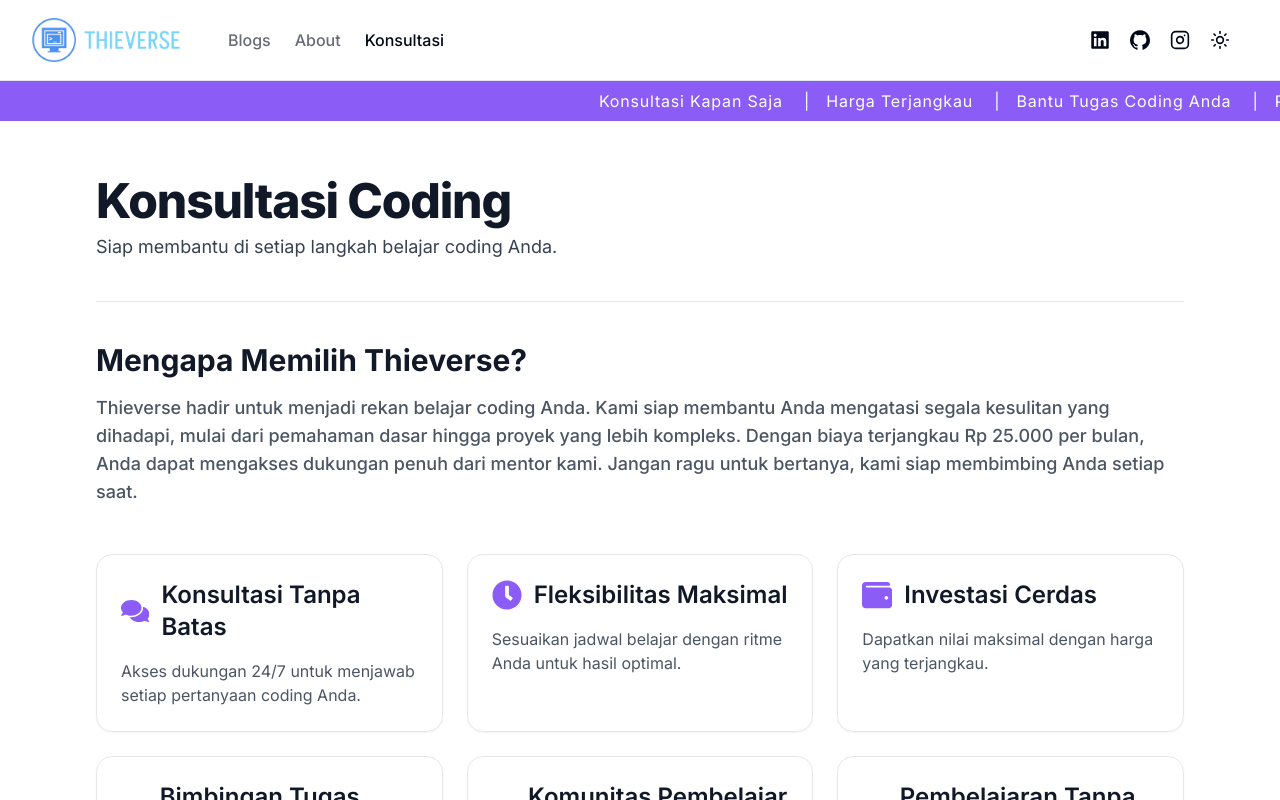
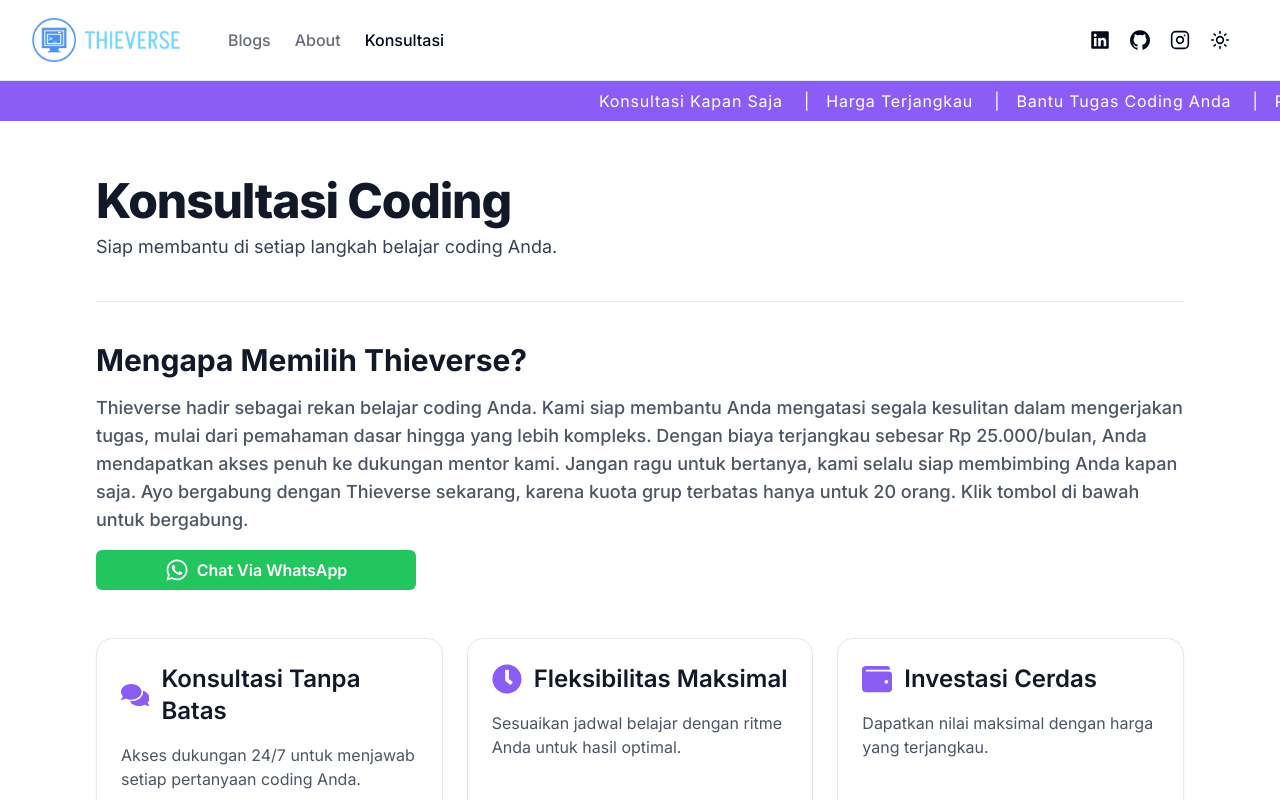
Before and after one commit to TeguhBagasM/thieverse, a Next.js app: page /konsultasi in a window 1280 px wide. Shown: the top 800 px of the page. Built offline with nearby package versions, Linux system fonts and the light colour scheme; no server answers.

Commit message:
chore: update konsultasi page

```diff
--- a/app/konsultasi/page.tsx
+++ b/app/konsultasi/page.tsx
@@ -1,7 +1,8 @@
 import React from "react";
 import { Metadata } from "next";
 import InsightRoll from "@/components/insight-roll";
-import { konsulFeaturs } from "@/config/site";
+import { konsulFeaturs, siteConfig } from "@/config/site";
+import { FaWhatsapp } from "react-icons/fa";
 
 export const metadata: Metadata = {
   title: "Konsultasi",
@@ -41,11 +42,22 @@ export default function KonsultasiPage() {
             Mengapa Memilih Thieverse?
           </h2>
           <p className="text-lg font-medium text-gray-600 dark:text-gray-300">
-            Thieverse hadir untuk menjadi rekan belajar coding Anda. Kami siap membantu Anda mengatasi
-            segala kesulitan yang dihadapi, mulai dari pemahaman dasar hingga proyek yang lebih
-            kompleks. Dengan biaya terjangkau Rp 25.000 per bulan, Anda dapat mengakses dukungan penuh
-            dari mentor kami. Jangan ragu untuk bertanya, kami siap membimbing Anda setiap saat.
+            Thieverse hadir sebagai rekan belajar coding Anda. Kami siap membantu Anda mengatasi segala
+            kesulitan dalam mengerjakan tugas, mulai dari pemahaman dasar hingga yang lebih kompleks.
+            Dengan biaya terjangkau sebesar Rp 25.000/bulan, Anda mendapatkan akses penuh ke dukungan
+            mentor kami. Jangan ragu untuk bertanya, kami selalu siap membimbing Anda kapan saja. Ayo
+            bergabung dengan Thieverse sekarang, karena kuota grup terbatas hanya untuk 20 orang. Klik
+            tombol di bawah untuk bergabung.
           </p>
+          <a
+            target="_blank"
+            rel="noreferrer"
+            href={siteConfig.links.whatsapp}
+            className="flex items-center justify-center bg-green-500 text-white font-semibold py-2 px-4 rounded-md mt-4 transition-transform transform hover:scale-105 focus:outline-none focus:ring-2 focus:ring-green-500 focus:ring-opacity-50 max-w-xs w-full sm:w-auto"
+          >
+            <FaWhatsapp className="h-6 w-6 mr-2" />
+            Chat Via WhatsApp
+          </a>
         </div>
 
         <div className="grid grid-cols-1 sm:grid-cols-2 lg:grid-cols-3 gap-6">
--- a/config/site.ts
+++ b/config/site.ts
@@ -1,4 +1,6 @@
 import { FaClock, FaComments, FaInfinity, FaLaptopCode, FaUsers, FaWallet } from "react-icons/fa";
+
+const whatsappMessage = "Halo kak, saya ingin bergabung dengan Thieverse";
 
 export const siteConfig = {
   name: "Thieverse",
@@ -13,6 +15,7 @@ export const siteConfig = {
     github: "https://github.com/TeguhBagasM",
     linkedin: "https://linkedin.com/in/teguh-bagas-mardiansyah-8390572b7",
     personalSite: "https://teguhbagasm.vercel.app",
+    whatsapp: `https://wa.me/+6281321821374?text=${encodeURIComponent(whatsappMessage)}`,
   },
 };
 
--- a/tailwind.config.ts
+++ b/tailwind.config.ts
@@ -63,6 +63,13 @@ const config = {
         sm: "calc(var(--radius) - 4px)",
       },
       keyframes: {
+        "shadow-animate": {
+          "0%": { boxShadow: "0 0 8px 4px rgba(59, 130, 246, 0.7)" }, // Initial shadow
+          "25%": { boxShadow: "0 0 8px 4px rgba(236, 72, 153, 0.7)" }, // Intermediate shadow
+          "50%": { boxShadow: "0 0 8px 4px rgba(168, 85, 247, 0.7)" }, // Middle shadow
+          "75%": { boxShadow: "0 0 8px 4px rgba(236, 72, 153, 0.7)" }, // Intermediate shadow
+          "100%": { boxShadow: "0 0 8px 4px rgba(59, 130, 246, 0.7)" }, // Final shadow
+        },
         "accordion-down": {
           from: { height: "0" },
           to: { height: "var(--radix-accordion-content-height)" },
@@ -77,6 +84,7 @@ const config = {
         },
       },
       animation: {
+        "shadow-animate": "shadow-animate 4s linear infinite",
         "accordion-down": "accordion-down 0.2s ease-out",
         "accordion-up": "accordion-up 0.2s ease-out",
         roll: "roll 24s linear infinite",
```
